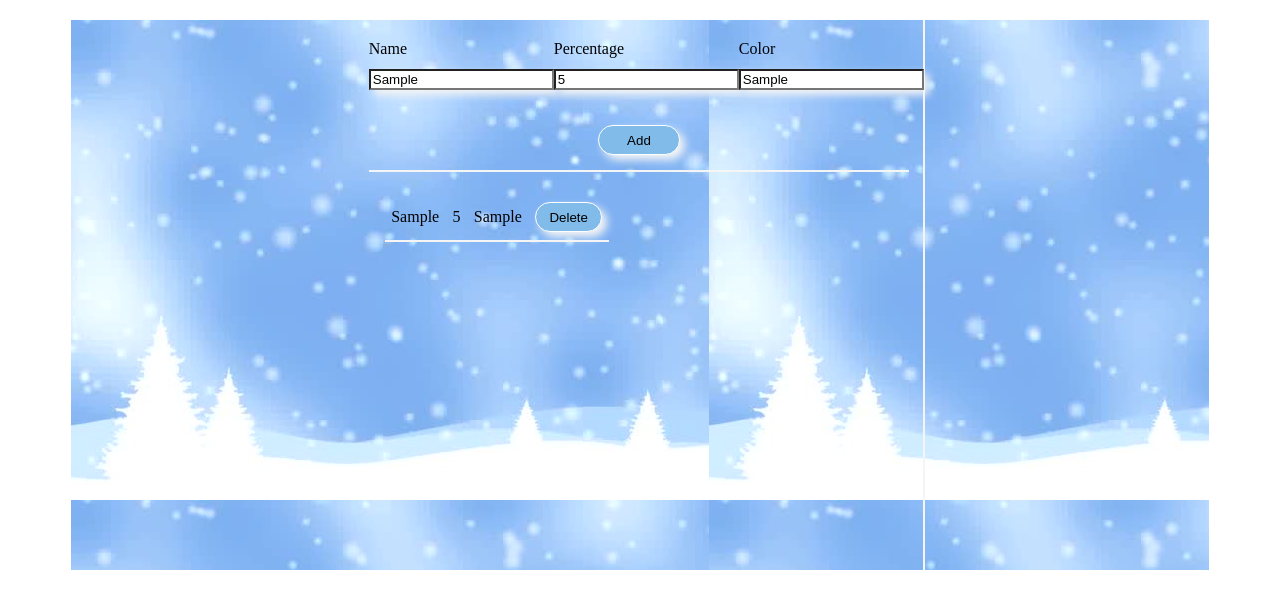
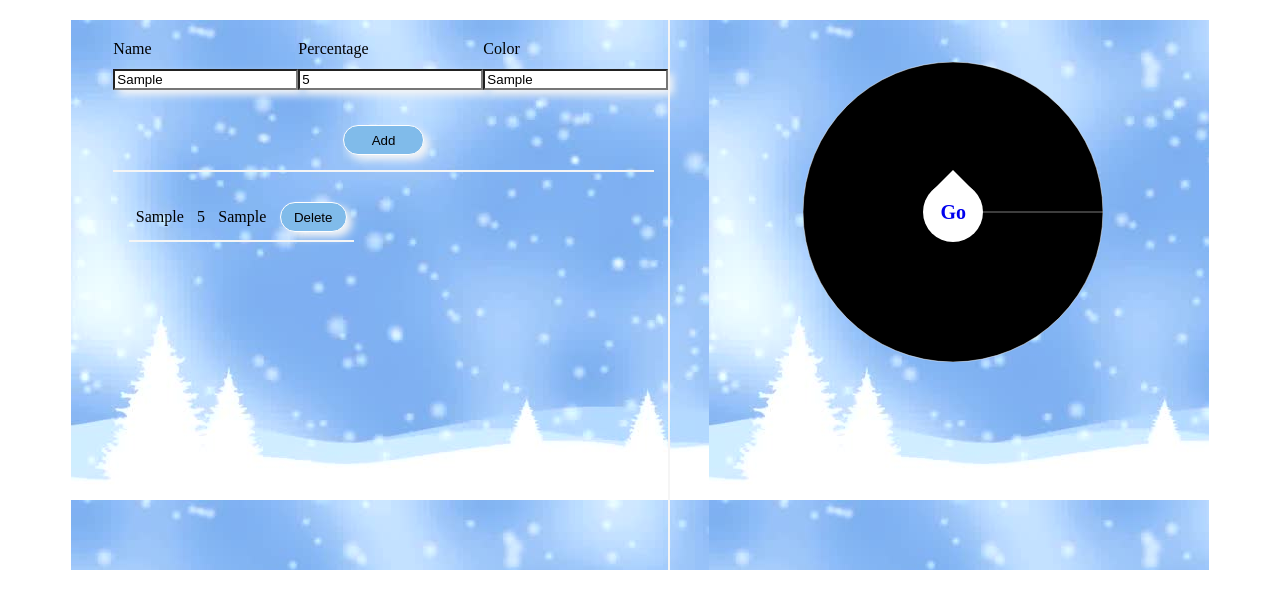
Before and after one commit to linjialiang1234/Lottery-Test, a plain HTML site: page index.html in a window 1280 px wide. Both pictures are taken after typing "Sample", "5", "Sample" into the empty fields and a click on the button "Add". Drawn offline with nearby package versions, Linux system fonts and the light colour scheme.

Commit message:
eighth commit

```diff
--- /dev/null
+++ b/container.js
@@ -0,0 +1,179 @@
+function containerController($scope, $element, $attrs) {
+    var ctrl = this;
+    ctrl.inputLists = [];
+
+    ctrl.addItem = function(name, percentage, color) {
+        // console.log(name+percentage+color);
+        ctrl.inputLists.push({
+            "name" :  name,
+            "percentage" : percentage,
+            "color" : color
+        });
+
+        ctrl.drawPieChart();
+
+
+        // this.abc = $scope.inputLists;
+
+        // console.log("13: " + $scope.inputLists[0].name);
+        // console.log("15: " + this.abc[0].name);
+
+        // $scope.input
+        // drawPieChart();
+
+        // showElement("turntable", "hidden-turntable");
+        // showElement("btn", "hidden-turntable");
+
+        // var elementTurnTable = document.getElementById("turntable");
+        // elementTurnTable.classList.remove("hidden-turntable");
+
+        // var elementLinkButton = document.getElementById("btn");
+        // elementLinkButton.classList.remove("hidden-turntable");
+    }
+
+    ctrl.remove = function(index) {
+        ctrl.inputLists.splice(index,1);
+
+        ctrl.drawPieChart();
+
+    }
+
+    ctrl.getAllInputPercentage = function() {
+        var totalInputPercentage = 0;
+        for(var i = 0; i < ctrl.inputLists.length; i++) {
+            totalInputPercentage += ctrl.inputLists[i].percentage;
+        }
+        return totalInputPercentage;
+    }
+
+    ctrl.drawPieChart = function() {
+        var num = ctrl.inputLists.length;
+        console.log("num " + num);
+        console.log("abc: " + ctrl.inputLists[0].color);
+        var canvas = document.getElementById('canvas');
+        var btn = document.getElementById('btn');
+        if(!canvas.getContext){
+            alert('Sorry, this browser do not support it.');
+            return;
+        }
+
+        console.log("canvas" + canvas);
+        console.log("btn" + btn);
+
+        totolRotateNumber = 0;
+
+        var ctx = canvas.getContext('2d');
+        for (var i = 0; i < num; i++) {
+            // save the current state
+            ctx.save();
+            // start to draw
+            ctx.beginPath();
+            // the center has been changed
+            ctx.translate(150, 150);
+            // from(0, 0) define a new route
+            ctx.moveTo(0, 0);
+            // uese formular degrees * Math.PI/180 to change degree into arc
+            // ctx.rotate((360 / num * i + 360 / num / 2) * Math.PI/180);
+            ctx.rotate((360 * (totolRotateNumber/ctrl.getAllInputPercentage())) * Math.PI/180);
+            totolRotateNumber += ctrl.inputLists[i].percentage;
+            // draw the arc
+            // ctx.arc(0, 0, 150, 0,  2 * Math.PI / num, false);
+            ctx.arc(0, 0, 150, 0,  2 * Math.PI *(ctrl.inputLists[i].percentage/ctrl.getAllInputPercentage()) , false);
+            // if (i % 2 == 0) {
+            //     ctx.fillStyle = '#ffb820';
+            // }else{
+            //     ctx.fillStyle = '#ffcb3f';
+            // }
+            ctx.fillStyle = ctrl.inputLists[i].color;
+            // fill the color
+            ctx.fill();
+            // draw outline
+            ctx.lineWidth = 0.5;
+            ctx.strokeStyle = 'whitesmoke';
+            ctx.stroke();
+
+            // literal
+            // ctx.fillStyle = '#fff';
+            // ctx.font="16px sans-serif";
+            // ctx.fillText(i + 1, 100, 60);
+
+            //restore previous state
+            ctx.restore();
+        }
+    }
+
+    var result = 0;
+    var counter = 0;
+    ctrl.rotatePieChart = function(index) {
+        console.log("666");
+        var element = document.getElementById("winner");
+        element.classList.add("hidden-winner-text");
+
+        if(counter === 0) {
+            result = randomRotateDegree();
+        }else {
+            result = (3600 * counter + randomRotateDegree());
+        }
+
+        canvas.style.transform = 'rotate(-' + result +'deg)';
+        setTimeout(() => {
+
+            showElement("winner", "hidden-winner-text");
+
+            // var element = document.getElementById("winner");
+            // element.classList.remove("hidden-winner-text");
+        }, 6000);
+        // console.log("counter")
+        counter += 1;
+    }
+
+
+
+
+    randomRotateDegree = function() {
+        ctrl.winner = "";
+
+        //get the random number
+        var num = parseInt((Math.random()*(ctrl.inputLists.length)) + 1);
+
+        decideWinner = function() {
+            ctrl.winner = ctrl.inputLists[num-1].name;
+            console.log("the winner is:" + $scope.winner);
+        }
+
+        decideWinner();
+
+
+        getFinalRoundRotateAngles = function() {
+            var finalRoundRotateAngles = 0;
+
+            for(var i = 0 ; i < (num-1); i++) {
+                finalRoundRotateAngles += ctrl.inputLists[i].percentage;
+            }
+
+            finalRoundRotateAngles += Math.floor((ctrl.inputLists[num-1].percentage)/2);
+
+            return finalRoundRotateAngles;
+        }
+
+        var totalRotateDegree = (3600 + 90 + 360 * (getFinalRoundRotateAngles()/ctrl.getAllInputPercentage()));
+        console.log("123:   " + totalRotateDegree);
+
+        return totalRotateDegree;
+    }
+}
+
+angular.module('mainApp').component('container', {
+    template: `
+    <div class="main-container">
+        <input-list class="input-list" listarray="$ctrl.inputLists" add-item="$ctrl.addItem(name,percentage,color)"></input-list>
+        <output-list listarray="$ctrl.inputLists" remove-item="$ctrl.remove(index)"></output-list>
+
+    </div>
+
+    <game-container class="game-container" listarray="$ctrl.inputLists" pie-chart="$ctrl.rotatePieChart(index)"></game-container>
+
+    `,
+    controller: containerController,
+
+});
--- /dev/null
+++ b/gameContainer.js
@@ -0,0 +1,31 @@
+function gameContainerController($scope, $element, $attrs) {
+    var ctrl = this;
+
+    ctrl.onPieChart = function() {
+        ctrl.pieChart({index:"123"});
+
+    }
+
+
+}
+
+angular.module('mainApp').component("gameContainer",{
+    template:`
+    <div id="turntable">
+        <div class="turntable-content">
+            <canvas id="canvas" width="300" height="300">Sorry, this browser do not support it.</canvas>
+            <a id="btn" href="javascript:;" ng-click="$ctrl.onPieChart()">Go</a>
+        </div>
+    </div>
+
+    <div class="winner-container">
+        <span class="winner-text hidden-winner-text" id="winner">The winner is {{winner}}</span>
+    </div>
+    `,
+
+    controller: gameContainerController,
+    bindings: {
+        listarray: '=',
+        pieChart: '&'
+    }
+})
--- a/index.html
+++ b/index.html
@@ -7,19 +7,14 @@
 <link rel="stylesheet" type="text/css" href="style.css">
 <script src="https://ajax.googleapis.com/ajax/libs/angularjs/1.6.4/angular.min.js"></script>
 </head>
-<body ng-app="mainApp" ng-controller="lotteryController as ctrl" ng-init="load()">
+<body ng-app="mainApp">
 
-    <div class="contianer">
-            <div class="main-container">
-                <input-list class="input-list" listarray="ctrl.inputLists" add-item="ctrl.addItem(name,percentage,color)"></input-list>
-                <output-list listarray="ctrl.inputLists" remove-item="ctrl.remove(index)"></output-list>
-
-            </div>
-    </div>
+    <container class="contianer"></container>
 
     <script src="mainApp.js"></script>
-    <script src="lotteryController.js"></script>
+    <script src="container.js"></script>
     <script src="inputList.js"></script>
     <script src="outputList.js"></script>
+    <script src="gameContainer.js"></script>
 </body>
 </html>
--- a/lotteryController.js
+++ /dev/null
@@ -1,35 +0,0 @@
-angular.module('mainApp',[]).controller('lotteryController', function lotteryController($scope, $element, $attrs) {
-    var ctrl = this;
-    ctrl.inputLists = [];
-
-    ctrl.addItem = function(name, percentage, color) {
-        // console.log(name+percentage+color);
-        ctrl.inputLists.push({
-            "name" :  name,
-            "percentage" : percentage,
-            "color" : color
-        });
-
-        // this.abc = $scope.inputLists;
-
-        // console.log("13: " + $scope.inputLists[0].name);
-        // console.log("15: " + this.abc[0].name);
-
-        // $scope.input
-        // drawPieChart();
-
-        // showElement("turntable", "hidden-turntable");
-        // showElement("btn", "hidden-turntable");
-
-        // var elementTurnTable = document.getElementById("turntable");
-        // elementTurnTable.classList.remove("hidden-turntable");
-
-        // var elementLinkButton = document.getElementById("btn");
-        // elementLinkButton.classList.remove("hidden-turntable");
-    }
-
-    ctrl.remove = function(index) {
-        ctrl.inputLists.splice(index,1);
-    }
-
-});
```
